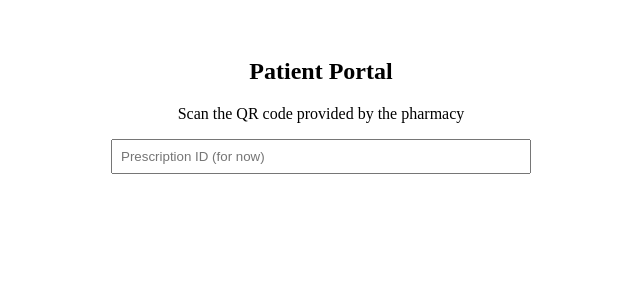
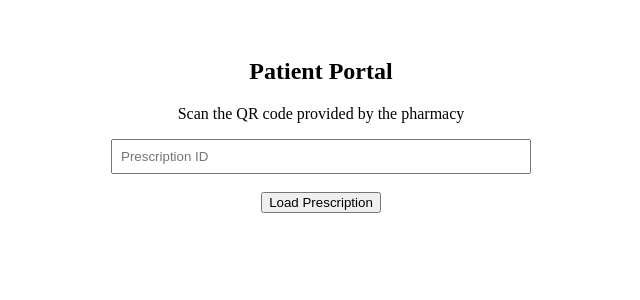
Before and after one commit to Vamshikrishan/smart_medication_adherence, a React app in the folder frontend/: page /patient in a window 1280 px wide. Shown: the top 300 px of the page, without its empty margins (319-959 px from the left). Built offline with nearby package versions, Linux system fonts and the light colour scheme; the HTML template or start-up script is replaced by a standard one.

Commit message:
fixing the patient

```diff
--- a/frontend/src/pages/Patient.jsx
+++ b/frontend/src/pages/Patient.jsx
@@ -2,6 +2,29 @@ import { useState } from "react";
 
 function Patient() {
   const [prescriptionId, setPrescriptionId] = useState("");
+  const [prescription, setPrescription] = useState(null);
+  const [error, setError] = useState("");
+
+  // ✅ Fetch prescription from backend
+  const fetchPrescription = async () => {
+    try {
+      setError("");
+      setPrescription(null);
+
+      const response = await fetch(
+        `https://super-fishstick-7vp6w55xjrx3r6r9-5000.app.github.dev/api/prescriptions/${prescriptionId}`
+      );
+
+      if (!response.ok) {
+        throw new Error("Prescription not found");
+      }
+
+      const data = await response.json();
+      setPrescription(data);
+    } catch (err) {
+      setError(err.message);
+    }
+  };
 
   return (
     <div style={{ padding: "30px", textAlign: "center" }}>
@@ -11,11 +34,38 @@ function Patient() {
 
       <input
         type="text"
-        placeholder="Prescription ID (for now)"
+        placeholder="Prescription ID"
         value={prescriptionId}
         onChange={(e) => setPrescriptionId(e.target.value)}
         style={{ width: "400px", padding: "8px" }}
       />
+
+      <br />
+      <br />
+
+      <button onClick={fetchPrescription}>
+        Load Prescription
+      </button>
+
+      {/* Error message */}
+      {error && (
+        <p style={{ color: "red", marginTop: "15px" }}>
+          {error}
+        </p>
+      )}
+
+      {/* Prescription display */}
+      {prescription && (
+        <div style={{ marginTop: "20px" }}>
+          <h3>Medicines</h3>
+          {prescription.medicines.map((med, index) => (
+            <p key={index}>
+              <strong>{med.name}</strong> – {med.time} –{" "}
+              {med.timesPerDay} times/day for {med.duration} days
+            </p>
+          ))}
+        </div>
+      )}
     </div>
   );
 }
```
